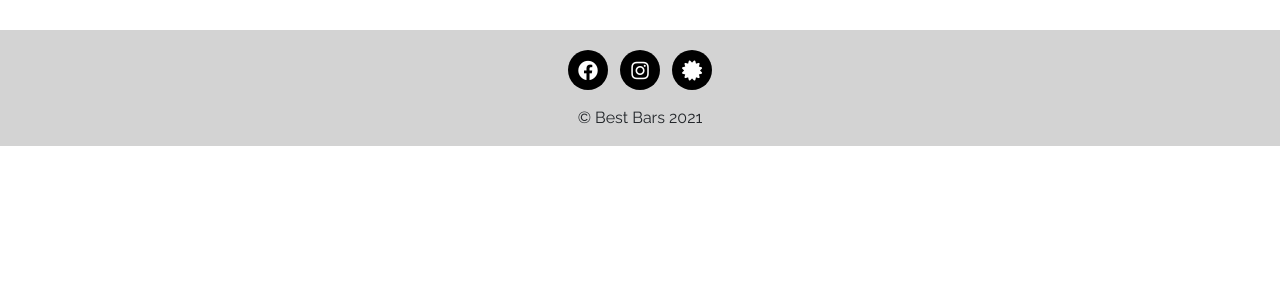
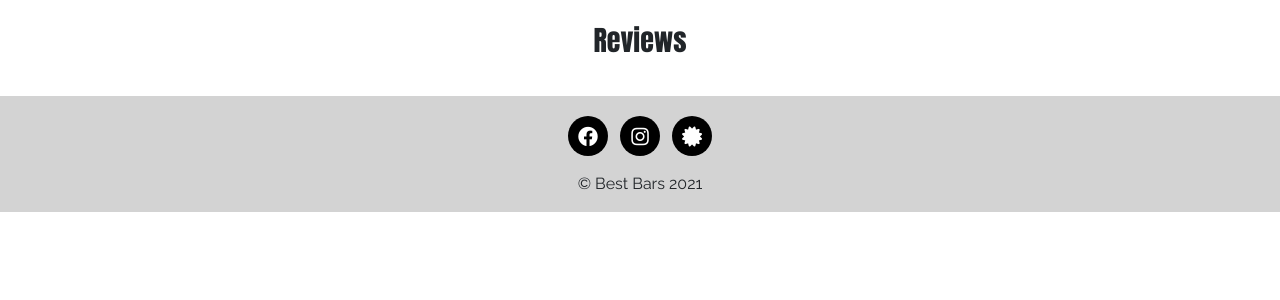
Before and after one commit to chardma3/Best-Bars-2021, a Flask app: page /search in a window 1280 px wide. Shown: the part 168-468 px from the top of the page. Run offline with Flask 2, Linux system fonts and the light colour scheme; data that the repository does not hold is empty; some libraries are stand-ins or nearby versions.

Commit message:
added heading to reviews and styled cards with padding and border

```diff
--- a/static/css/style.css
+++ b/static/css/style.css
@@ -62,7 +62,8 @@ a:hover {
 }
 
 .card-reviews {
-    padding: 5px;
+    padding: 20px;
+    border: solid 1px purple;
 }
 
 img {
--- a/templates/base.html
+++ b/templates/base.html
@@ -17,7 +17,7 @@
 <body>
     <header>
         <!-- heading -->
-        <div class="heading-container container-fluid">
+        <div class="container heading-container container-fluid mx-0">
             <div class="row">
                 <div class="col">
                   <h1>BEST BARS 2021<span class="small">...as reviewed by you</span></h1>
@@ -35,6 +35,9 @@
                         <li id="menu-item-1" class="nav-item  menu-item-1"><a href="{{ url_for('index') }}"
                                 class="nav-link">HOME</a>
                         </li>
+                        <li id="menu-item-7"
+                            class="nav-item menu-item menu-item-type-post_type menu-item-object-page menu-item-4"><a
+                                href="{{ url_for('get_reviews') }}" class="nav-link">REVIEWS</a></li>
                         {% if session.user %}
                         <li id="menu-item-5"
                             class="nav-item menu-item menu-item-type-post_type menu-item-object-page menu-item-4"><a
@@ -43,10 +46,9 @@
                             class="nav-item menu-item menu-item-type-post_type menu-item-object-page menu-item-4"><a
                                 href="{{ url_for('logout', username=session['user']) }}" class="nav-link">LOG OUT</a>
                         </li>
+
                         {% else %}
-                        <li id="menu-item-7"
-                            class="nav-item menu-item menu-item-type-post_type menu-item-object-page menu-item-4"><a
-                                href="{{ url_for('get_reviews') }}" class="nav-link">REVIEWS</a></li>
+
                         <li id="menu-item-2"
                             class="nav-item menu-item menu-item-type-post_type menu-item-object-page menu-item-2"><a
                                 href="{{ url_for('login') }}" class="nav-link">LOGIN</a></li>
--- a/templates/reviews.html
+++ b/templates/reviews.html
@@ -1,12 +1,13 @@
 {% extends "base.html" %}
 {% block content %}
 
+<h3 class="text-center mt-4">Reviews</h3>
 
-<div class="container-fluid">
+<div class="container container-fluid">
     <div class="row">
 
         {% for reviews in reviews %}
-        <div class="col-12 col-md-6 mt-5 card-reviews text-center">
+        <div class="col-12 col-md-6 mt-3 card-reviews text-center">
             <div class="card-body">
                 <dl class="list-group list-group-flush">
                     <dt>BAR NAME</dt>
```
